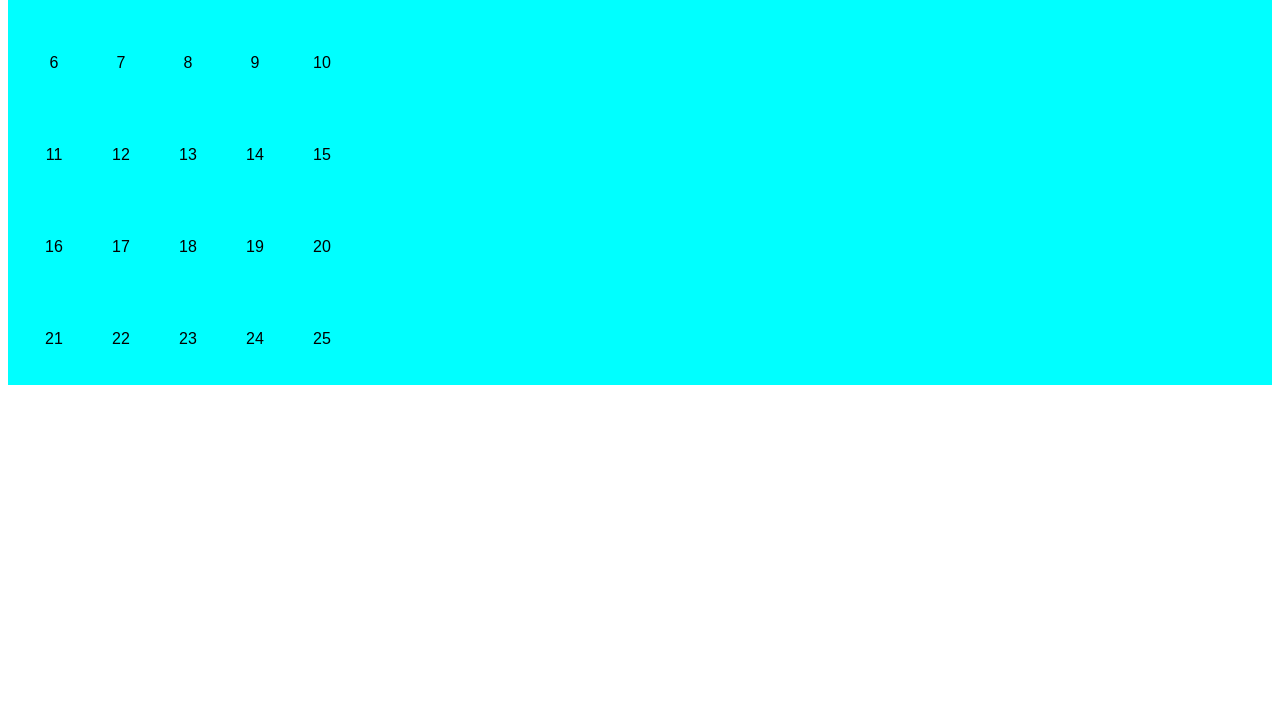
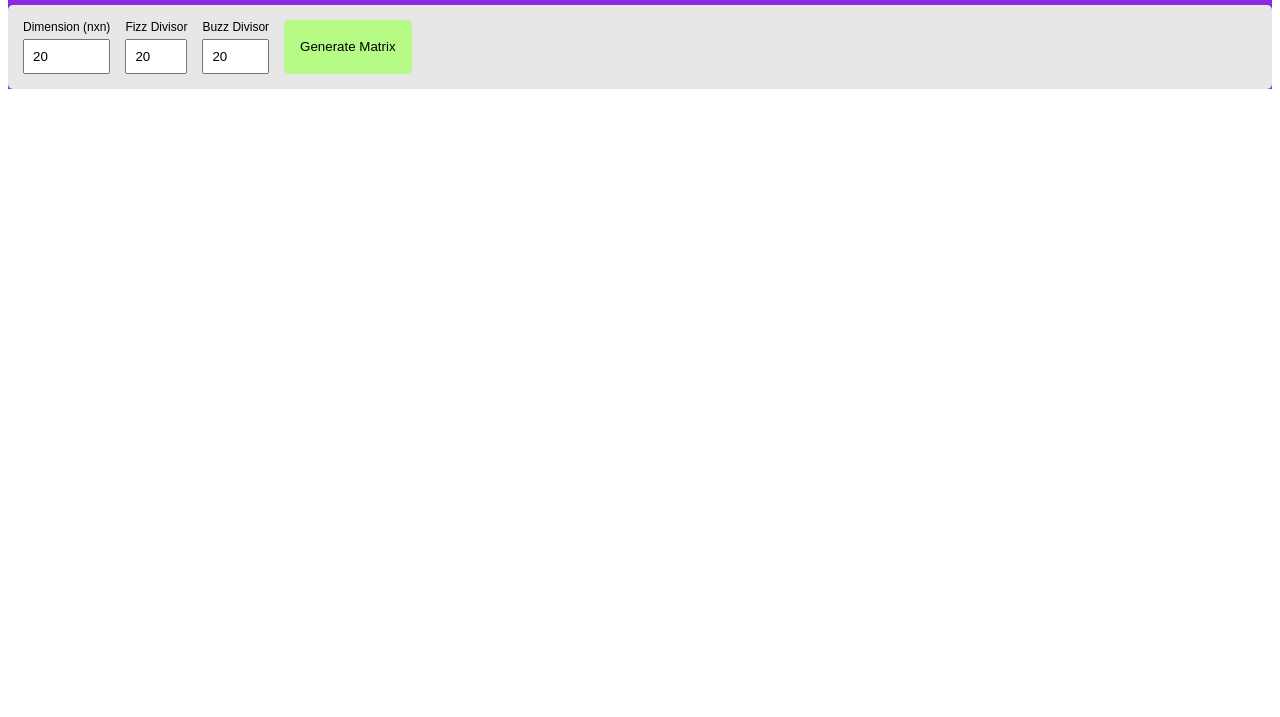
Before and after one commit to Mauri9225/script_001_lema_mauricio, a plain HTML site: page index.html in a window 1280 px wide. Shown: the part 83-800 px from the top of the page. Drawn offline with Linux system fonts and the light colour scheme.

Commit message:
feat: script2 matrix

```diff
--- a/index.html
+++ b/index.html
@@ -7,6 +7,27 @@
     </head>
     <body>
         <main class="container">
+            <h1>Fizz-Buzz</h1>
+            <div class="controls">
+               <div class="input-group">
+                 <label for="dimension">Dimension (nxn)</label>
+                 <input type="number" id="dimension" value="20" min="1" max="30">
+
+                </div>
+                <div class="input-group">
+                 <label for="fizz-divisor">Fizz Divisor</label>
+                 <input type="number" id="fizz-divisor" value="20" min="1" max="30">
+
+                </div>
+
+                <div class="input-group">
+                 <label for="buzz-divisor">Buzz Divisor</label>
+                 <input type="number" id="buzz-divisor" value="20" min="1" max="30">
+
+                </div>
+                <button id="generate">Generate Matrix</button>
+            </div>
+            <div id="matrixContainer"></div>
         </main>
     </body>
 
--- a/script.js
+++ b/script.js
@@ -1,7 +1,7 @@
 console.log("Hola Mundo soy Mauricio")
 var a = 1
 var b = 2
-var c = 1+2
+var c = 1 + 2
 console.log("el resultado es: ", c)
 
 function addClass(containerDiv, className){
@@ -12,6 +12,7 @@ function addClass(containerDiv, className){
 
 function createMatrix(dimension, container, divisorfizz, divisorBuzz){
     let counter = 1
+    container.innerHTML = "";
 
     for(let i = 0;i < dimension; i++){
         const div = document.createElement("div")
@@ -19,9 +20,11 @@ function createMatrix(dimension, container, divisorfizz, divisorBuzz){
         for(let j= 0;j< dimension; j++){
             const content = document.createElement("div")
             addClass(content, "content")
+
             fizz(divisorfizz, content, counter)
             buzz(divisorBuzz, content, counter)
             fizzbuzz(divisorfizz, divisorBuzz, content, counter)
+
             content.textContent = counter
             div.appendChild(content)
             counter++
@@ -48,8 +51,29 @@ function fizzbuzz(divisor, divisor2, square_cube, number){
     }
 }
 
+
+function buttonClicked(){
+    console.log("Me hicieron click")
+    const dimensionInput = document.getElementById("dimension")
+    const fizzInput = document.getElementById("fizz-divisor")
+    const buzzInput = document.getElementById("buzz-divisor")
+
+    const dimensionValue = parseInt(dimensionInput.value)
+    const fizzValue = parseInt(fizzInput.value)
+    const buzzValue = parseInt(buzzInput.value)
+
+    console.log(`El valor de dimension es: ${dimensionValue}`)
+    console.log(`El valor de fizz es: ${fizzValue}`)
+    console.log(`El valor de buzz es: ${buzzValue}`)
+
+    const matrixContainer= document.getElementById("matrixContainer");
+    createMatrix(dimensionValue, matrixContainer, fizzValue, buzzValue);
+}
+
 document.addEventListener("DOMContentLoaded", function(){
     console.log("Ya se cargo este DOM")
-    const container = document.querySelector(".container")
-    createMatrix(5, container, 2, 3 )
+
+
+    const btnGenerate= document.getElementById("generate")
+    btnGenerate.addEventListener("click", buttonClicked)
 })
--- a/style.css
+++ b/style.css
@@ -29,10 +29,6 @@
     transform: translateY(-5px) translateX(5px) rotate(5deg);
 }
 
-.mauri{
-    background-color: brown;
-}
-
 .fizz:hover{
     background-color: beige;
 }
@@ -44,3 +40,54 @@
 .fizzbzz:hover{
     transform: rotate(5deg) translateY(-5px);
 }
+
+.controls{
+    background-color: #e7e7e7;
+    padding: 15px;
+    border-radius: 5px;
+    display: flex;
+    gap: 15px;
+
+}
+
+.input-group{
+    display: flex;
+    flex-direction: column;
+    gap: 5px;
+}
+
+.input-group label{
+    font-size: 12px;
+}
+
+.input-group input{
+    padding-left: 8px;
+    padding-top: 8px;
+    padding-bottom: 8px;
+}
+
+.input-group input:focus{
+    border-color: #b7fb87;
+}
+
+#generate{
+    background-color: #b7fb87;
+    border: none;
+    padding-left: 16px;
+    padding-right: 16px;
+    border-radius: 5px;
+    transition: background-color 0.5s, transform 0.3s;
+}
+
+#generate:hover{
+    background-color: #97f653;
+    font-weight: bold;
+}
+
+#generate:active{
+    transform: scale(0.7);
+}
+
+.mauri{
+    background-color: brown;
+}
```
